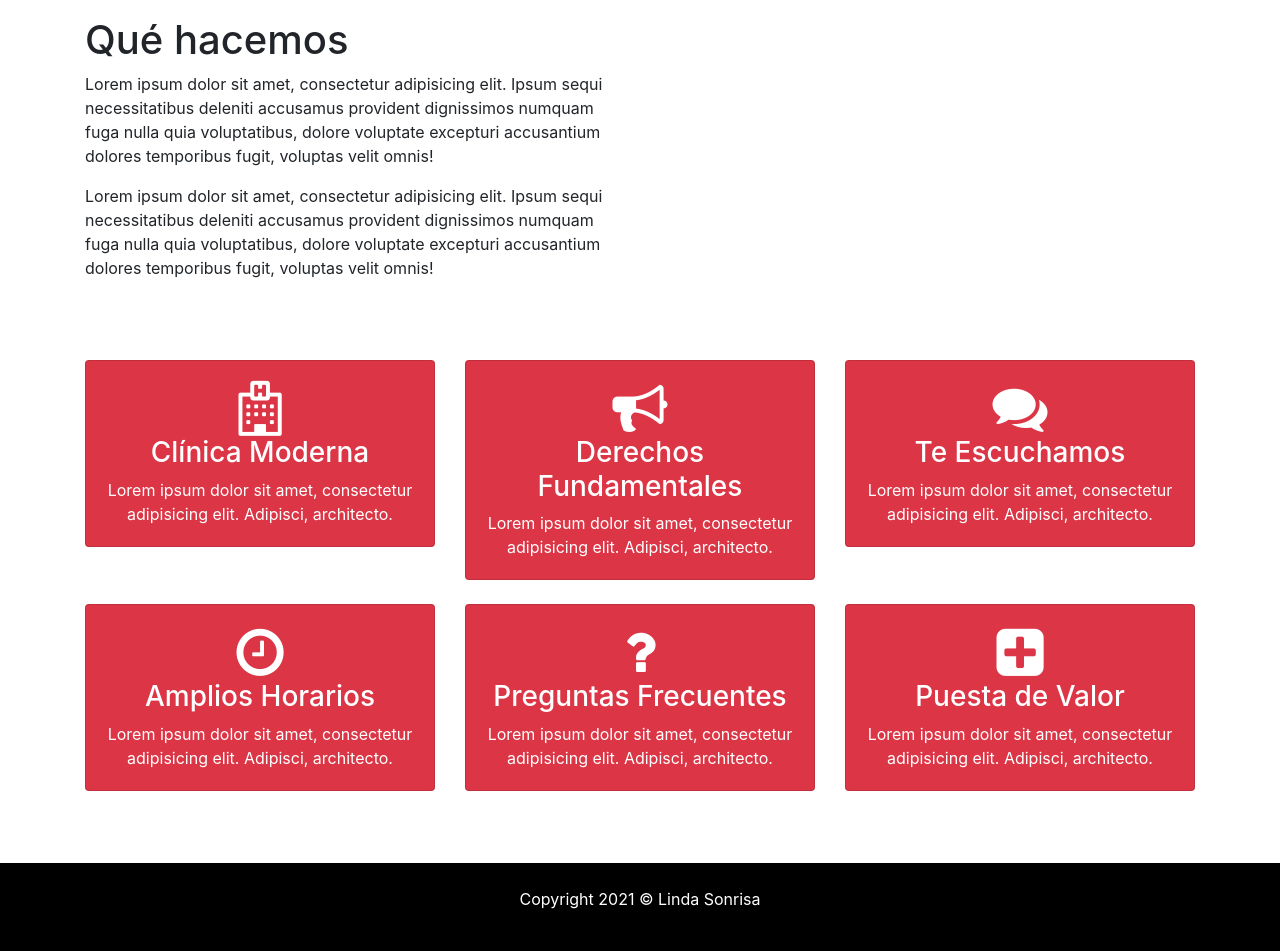
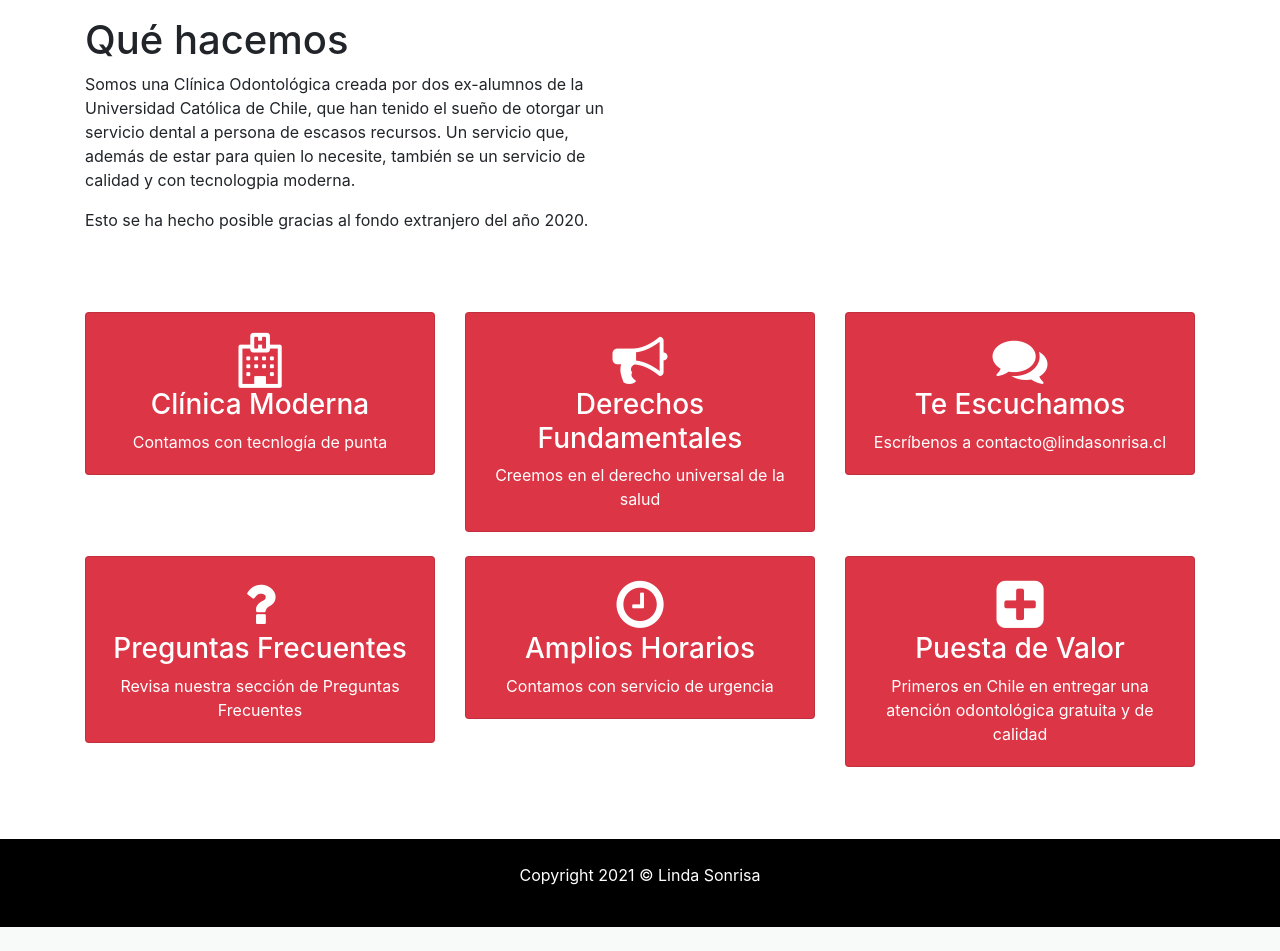
Before and after one commit to rivera-bl/sonrisasql, a Django app: page /about/ in a window 1280 px wide. Shown: the part 256-1207 px from the top of the page. After the commit the page ends 1183 px from the top, so only its background shows below. Run offline with Django 3.2, Linux system fonts and the light colour scheme; some libraries are stand-ins or nearby versions.

Commit message:
Fix lorem ipsum

```diff
--- a/core/templates/core/about.html
+++ b/core/templates/core/about.html
@@ -21,8 +21,8 @@
       <div class="row">
         <div class="col-md-6">
           <h1>Qué hacemos</h1>
-          <p>Lorem ipsum dolor sit amet, consectetur adipisicing elit. Ipsum sequi necessitatibus deleniti accusamus provident dignissimos numquam fuga nulla quia voluptatibus, dolore voluptate excepturi accusantium dolores temporibus fugit, voluptas velit omnis!</p>
-          <p>Lorem ipsum dolor sit amet, consectetur adipisicing elit. Ipsum sequi necessitatibus deleniti accusamus provident dignissimos numquam fuga nulla quia voluptatibus, dolore voluptate excepturi accusantium dolores temporibus fugit, voluptas velit omnis!</p>
+          <p>Somos una Clínica Odontológica creada por dos ex-alumnos de la Universidad Católica de Chile, que han tenido el sueño de otorgar un servicio dental a persona de escasos recursos. Un servicio que, además de estar para quien lo necesite, también se un servicio de calidad y con tecnologpia moderna.</p>
+          <p>Esto se ha hecho posible gracias al fondo extranjero del año 2020.</p>
         </div>
       </div>
     </div>
@@ -37,7 +37,7 @@
             <div class="card-body">
               <i class="fa fa-hospital-o"></i>
               <h3>Clínica Moderna</h3>
-              Lorem ipsum dolor sit amet, consectetur adipisicing elit. Adipisci, architecto.
+              Contamos con tecnlogía de punta
             </div>
           </div>
         </div>
@@ -46,7 +46,7 @@
             <div class="card-body">
               <i class="fa fa-bullhorn"></i>
               <h3>Derechos Fundamentales</h3>
-              Lorem ipsum dolor sit amet, consectetur adipisicing elit. Adipisci, architecto.
+              Creemos en el derecho universal de la salud
             </div>
           </div>
         </div>
@@ -55,7 +55,7 @@
             <div class="card-body">
               <i class="fa fa-comments"></i>
               <h3>Te Escuchamos</h3>
-              Lorem ipsum dolor sit amet, consectetur adipisicing elit. Adipisci, architecto.
+              Escríbenos a contacto@lindasonrisa.cl
             </div>
           </div>
         </div>
@@ -65,18 +65,18 @@
         <div class="col-md-4">
           <div class="card bg-danger text-center text-white">
             <div class="card-body">
-              <i class="fa fa-clock-o"></i>
-              <h3>Amplios Horarios</h3>
-              Lorem ipsum dolor sit amet, consectetur adipisicing elit. Adipisci, architecto.
+              <i class="fa fa-question"></i>
+              <h3>Preguntas Frecuentes</h3>
+              Revisa nuestra sección de Preguntas Frecuentes
             </div>
           </div>
         </div>
         <div class="col-md-4">
           <div class="card bg-danger text-center text-white">
             <div class="card-body">
-              <i class="fa fa-question"></i>
-              <h3>Preguntas Frecuentes</h3>
-              Lorem ipsum dolor sit amet, consectetur adipisicing elit. Adipisci, architecto.
+              <i class="fa fa-clock-o"></i>
+              <h3>Amplios Horarios</h3>
+              Contamos con servicio de urgencia
             </div>
           </div>
         </div>
@@ -85,7 +85,7 @@
             <div class="card-body">
               <i class="fa fa-plus-square"></i>
               <h3>Puesta de Valor</h3>
-              Lorem ipsum dolor sit amet, consectetur adipisicing elit. Adipisci, architecto.
+              Primeros en Chile en entregar una atención odontológica gratuita y de calidad
             </div>
           </div>
         </div>
```
Also changed, not shown: core/templates/core/upload.html (+15 -16 lines), 1 other file.
